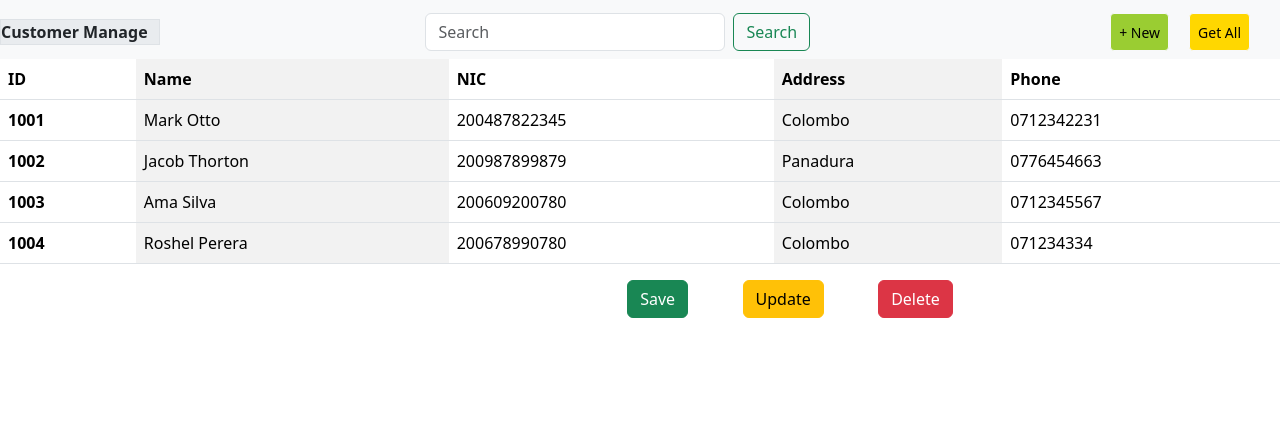
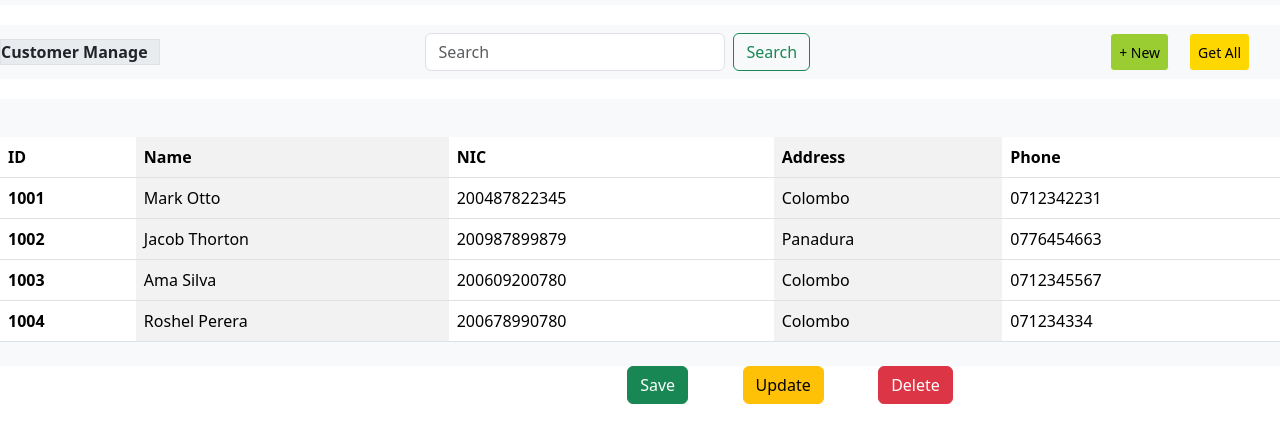
Before and after one commit to sakunifernando003/IITS-1119-Assignment_07, a plain HTML site: page index.html in a window 1280 px wide. Shown: the part 56-498 px from the top of the page. Drawn offline with nearby package versions, Linux system fonts and the light colour scheme.

Commit message:
adding nav to table

```diff
--- a/index.html
+++ b/index.html
@@ -35,6 +35,13 @@
         /*.button-bar{*/
         /*    margin-right: 20px;*/
         /*}*/
+        .content-spacing{
+            margin-top: 20px;
+        }
+        .content-spacing1{
+            margin-top: 30px;
+
+        }
 
 
 
@@ -78,7 +85,7 @@
     </nav>
 </header>
 <section>
-    <nav class="navbar bg-body-tertiary row-gap-3">
+    <nav class="navbar bg-body-tertiary row-gap-3 content-spacing">
 
         <div class="fw-semibold text-nowrap bg-body-secondary border"  style="width: 10rem;">
             Customer Manage
@@ -93,11 +100,13 @@
     </nav>
 
 </section>
+
 <!--<div class="text-nowrap bg-body-secondary border mx-auto p-2" style="width: 300px;">-->
 <!--    Search here-->
 <!--</div>-->
 <section>
-    <table class="table table-striped-columns">
+    <nav class="navbar bg-body-tertiary row-gap-3 content-spacing">
+    <table class="table table-striped-columns content-spacing1">
         <thead>
         <tr>
             <th scope="col ">ID</th>
@@ -138,12 +147,13 @@
         </tr>
         </tbody>
     </table>
-
+    </nav>
     <div class="d-flex justify-content-around button-bar">
         <button type="button" class="btn btn-success button-spacing3">Save</button>
         <button type="button" class="btn btn-warning button-spacing4">Update</button>
         <button type="button" class="btn btn-danger button-spacing5">Delete</button>
     </div>
+
 </section>
 
 
```
